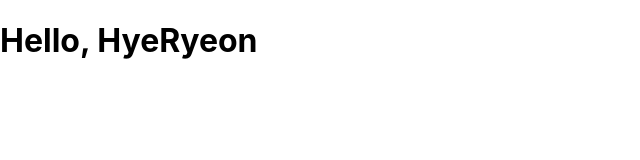
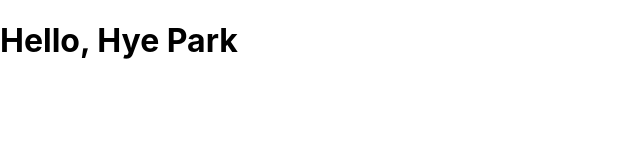
Before and after one commit to bhr0554/alive_react, a React (Create React App) app: page / in a window 1280 px wide. Shown: the top 160 px of the page, without its empty margins (0-640 px from the left). Built offline with nearby package versions, Linux system fonts and the light colour scheme.

Commit message:
[수정] Hello function

```diff
--- a/src/index.js
+++ b/src/index.js
@@ -10,13 +10,31 @@ import reportWebVitals from './reportWebVitals';
   </React.StrictMode>,
   document.getElementById('root')
 );*/
-const name = 'HyeRyeon';
+
+/*const name = 'HyeRyeon';
 const element = <h1>Hello, {name}</h1>;
 ReactDOM.render(
     element,
     document.getElementById('root')
+);*/
+
+function formatName(user) {
+    return user.firstName + ' ' + user.lastName;
+}
+
+const user = {
+    firstName : 'Hye',
+    lastName : 'Park'
+}
+
+const element = (
+    <h1>Hello, {formatName(user)}</h1>
 );
 
+ReactDOM.render(
+    element,
+    document.getElementById('root')
+);
 // If you want to start measuring performance in your app, pass a function
 // to log results (for example: reportWebVitals(console.log))
 // or send to an analytics endpoint. Learn more: https://bit.ly/CRA-vitals
```
